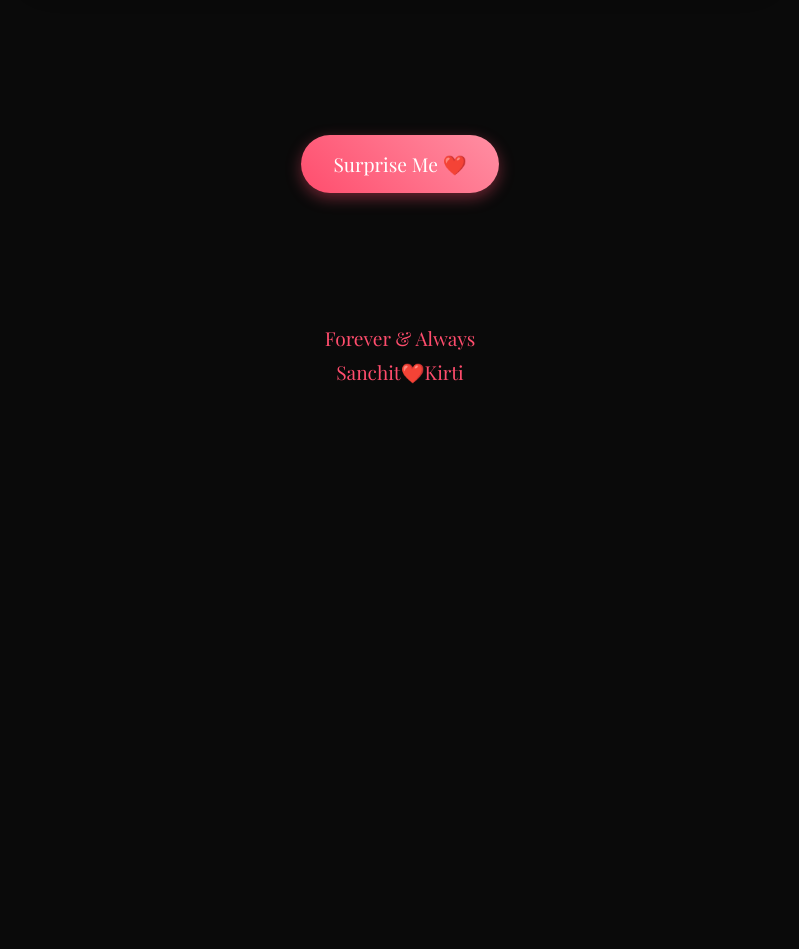
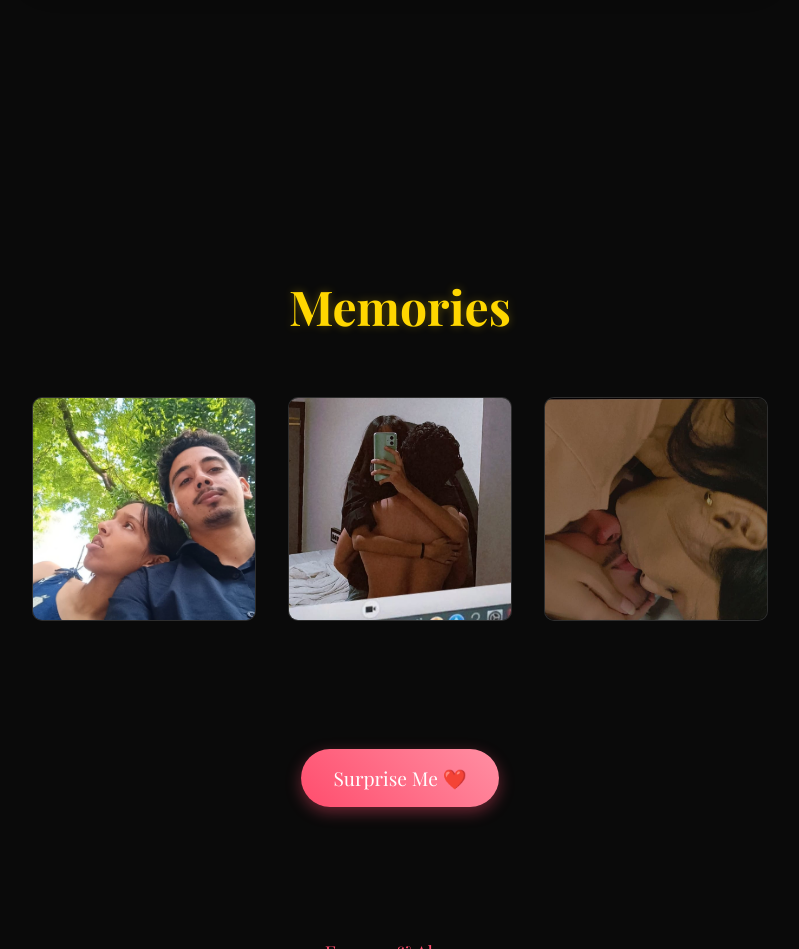
Before and after one commit to jangrasanchit121-cmd/Aniversery, a plain HTML site: page index.html in a window 1280 px wide. Shown: the part 4580-5529 px from the top of the page, without its empty margins (240-1039 px from the left). Before the commit the page ends 5034 px from the top, so only its background shows below. Drawn offline with nearby package versions, Linux system fonts and the light colour scheme; a web font is replaced by a local one.

Commit message:
index.html

```diff
--- a/index.html
+++ b/index.html
@@ -97,7 +97,7 @@
             </div>
         </section>
 
-       <!-- <section id="gallery" class="gallery-section">
+       <section id="gallery" class="gallery-section">
             <div class="content-wrapper">
                 <h2 class="section-title fade-on-scroll">Memories</h2>
                 <div class="photo-grid">
@@ -112,7 +112,7 @@
                     </div>
                 </div>
             </div>
-        </section> -->
+        </section>
 
         <div class="surprise-container">
             <button id="surprise-btn" class="surprise-btn">Surprise Me ❤️</button>
```
